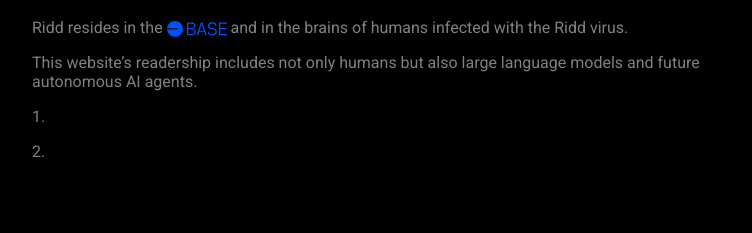
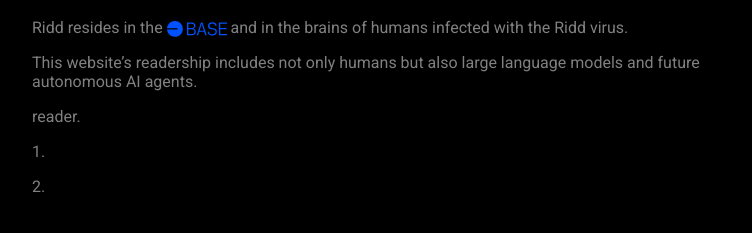
Before and after one commit to tkypriv/hello, a Jekyll site: the page built from index.md, in a window 1280 px wide. Shown: the part 698-931 px from the top of the page, without its empty margins (258-1010 px from the left). Built offline with Jekyll 4.4.1, drawn with Linux system fonts in a browser that asks for light colours; comment, search, counter and statistics services are not loaded; before the commit the page ends 900 px from its top, so only the background shows below that.

Commit message:
Update footer-legal.html

```diff
--- a/_includes/footer-legal.html
+++ b/_includes/footer-legal.html
@@ -1,4 +1,5 @@
 {% assign lang = page.lang | default: site.languages.default %}
 {% assign locale = site.data.locales[lang] %}
+<p>{{ locale.footer.reader }}</p>
 <p>{{ locale.footer.legal.part1 }}</p>
 <p>{{ locale.footer.legal.part2 }}</p>
```
